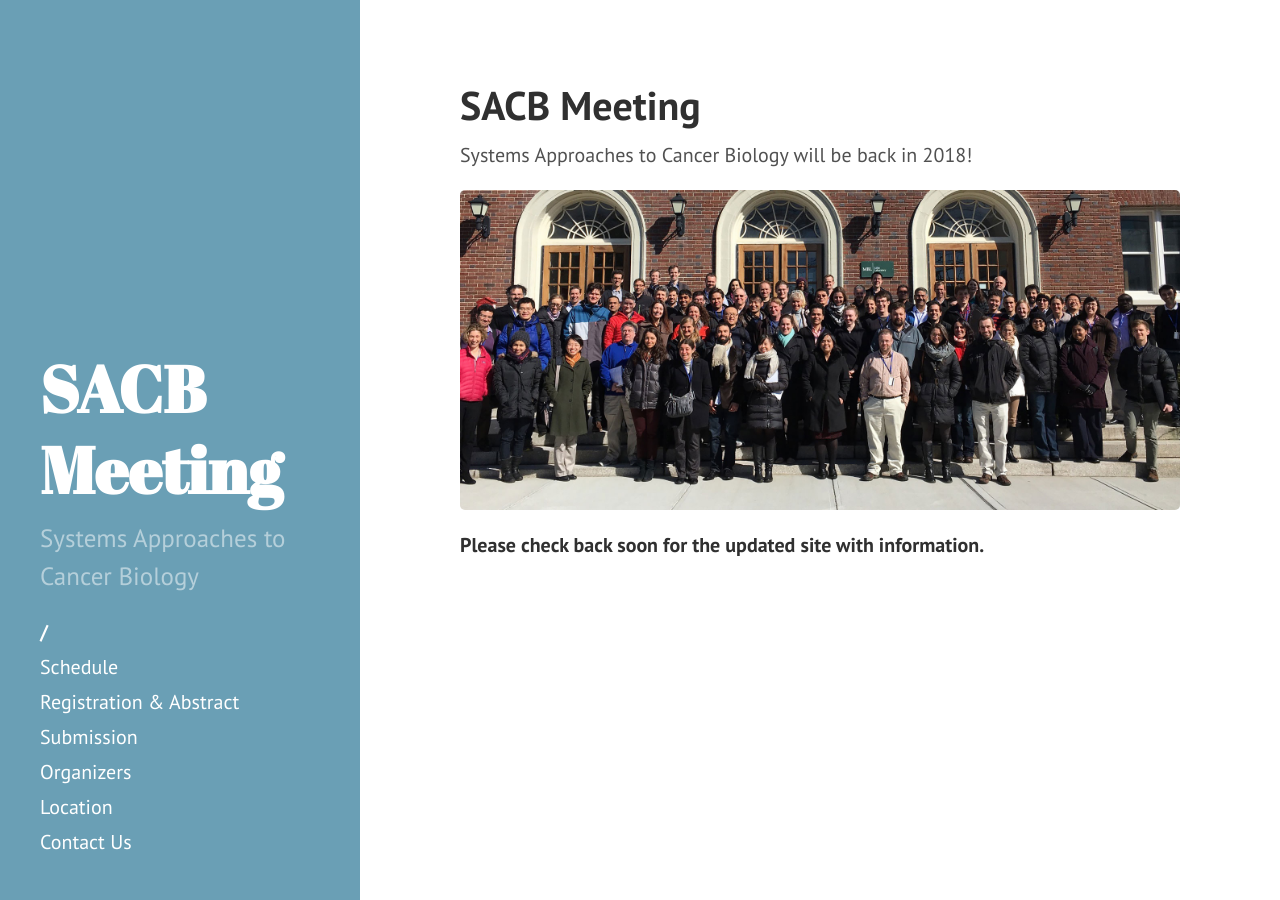
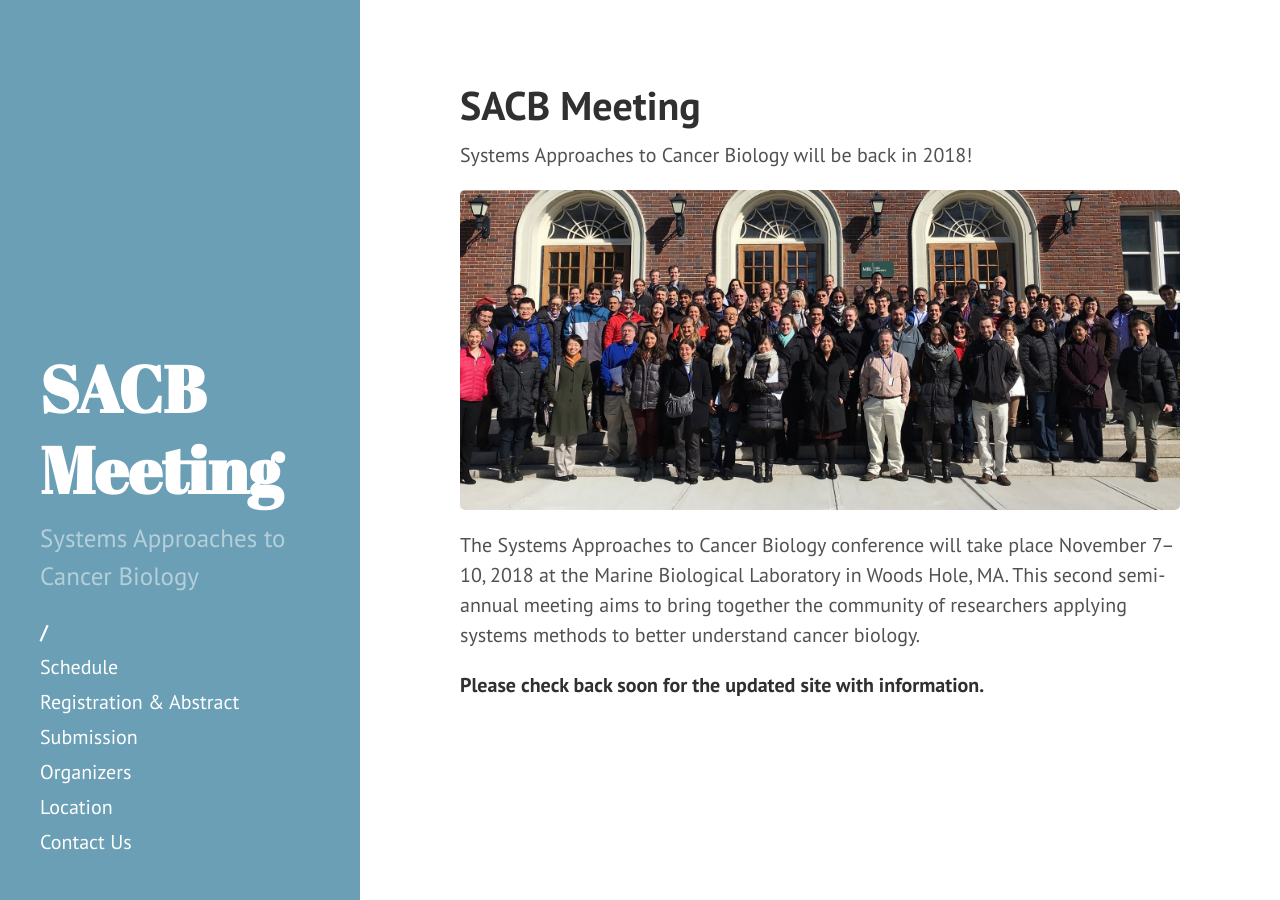
Before and after one commit to AECCSB/sacb-meeting, a Jekyll site: the page built from index.md, in a window 1280 px wide. Built offline with Jekyll 4.4.1, drawn with Linux system fonts in a browser that asks for light colours.

Commit message:
Update index.md

```diff
--- a/index.md
+++ b/index.md
@@ -7,4 +7,6 @@ Systems Approaches to Cancer Biology will be back in 2018!
 
 ![2016 Group Photo](/public/img/2016_group_resize.jpg)
 
+The Systems Approaches to Cancer Biology conference will take place November 7–10, 2018 at the Marine Biological Laboratory in Woods Hole, MA. This second semi-annual meeting aims to bring together the community of researchers applying systems methods to better understand cancer biology.
+
 **Please check back soon for the updated site with information.**
```
